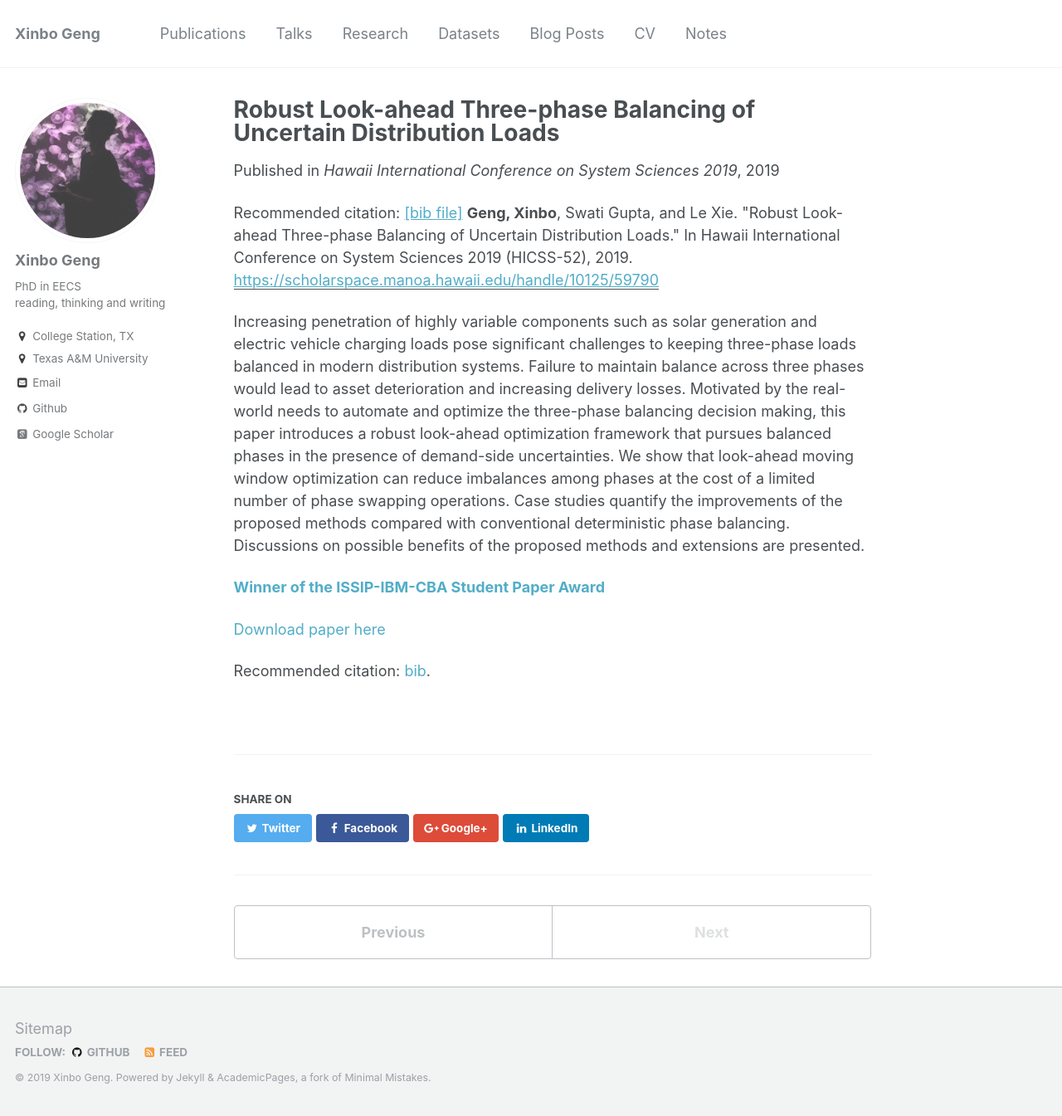
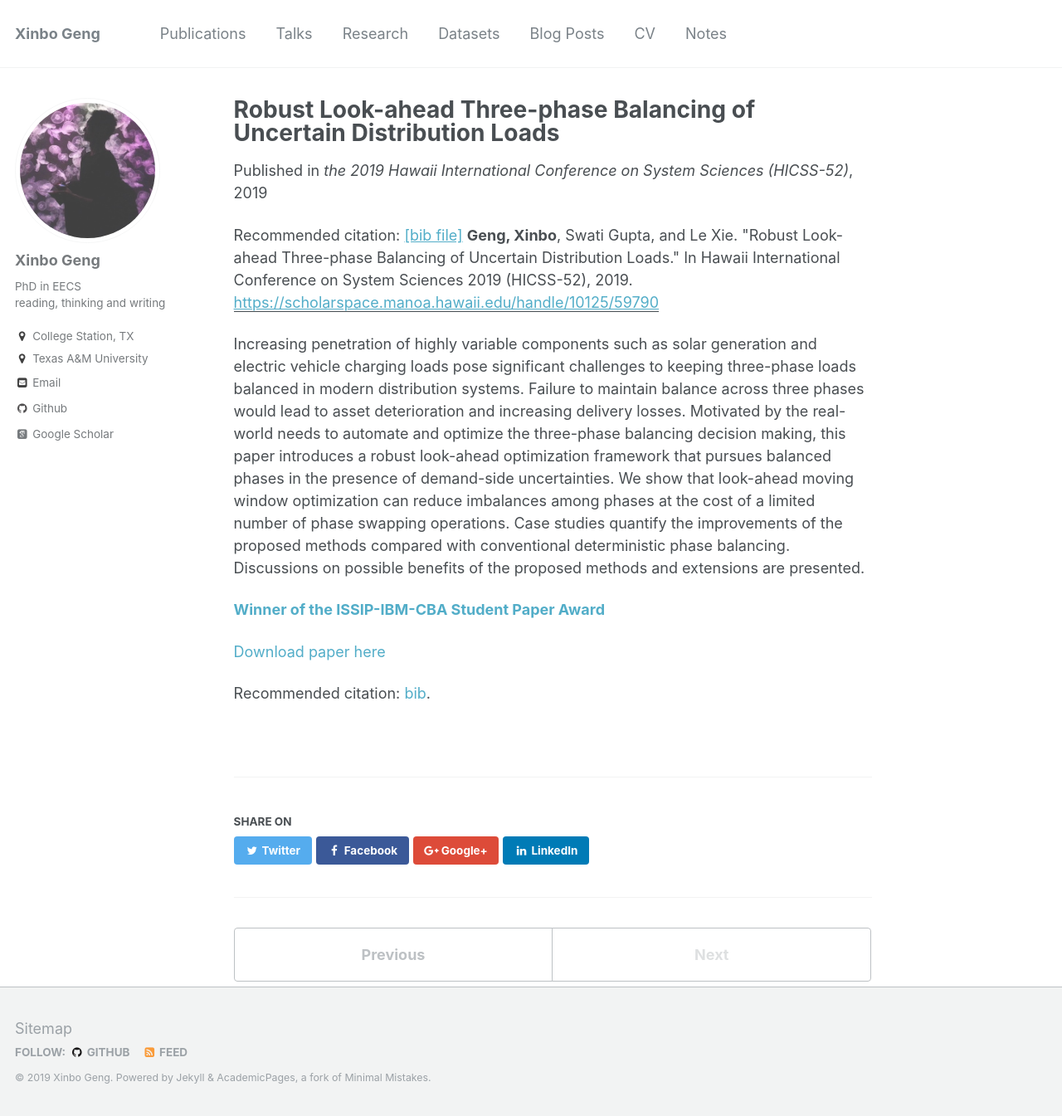
Before and after one commit to xb00dx/xb00dx.github.io, a Jekyll site: the page built from _publications/2019-01-RLAPB-HICSS.md, in a window 1280 px wide and 1345 px high. Shown: the whole window at 83% size. Built offline with Jekyll 4.4.1, drawn with Linux system fonts in a browser that asks for light colours; some web fonts are replaced.

```diff
--- a/_publications/2019-01-RLAPB-HICSS.md
+++ b/_publications/2019-01-RLAPB-HICSS.md
@@ -4,11 +4,10 @@ collection: publications
 permalink: /publication/2019-01-RLAPB-HICSS
 excerpt: 'Enhance the traditional phase balancing problem (in distribution systems) using robust optimization and look-ahead (MPC-like) operations.'
 date: 2019-01-08
-venue: 'Hawaii International Conference on System Sciences 2019'
+venue: 'the 2019 Hawaii International Conference on System Sciences (HICSS-52)'
 paperurl: 'https://scholarspace.manoa.hawaii.edu/handle/10125/59790'
 citation: '<a href = "http://xb00dx.github.io/files/2019-01-RLAPB-HICSS.bib">[bib file]</a> <b>Geng, Xinbo</b>, Swati Gupta, and Le Xie. "Robust Look-ahead Three-phase Balancing of Uncertain Distribution Loads." In Hawaii International Conference on System Sciences 2019 (HICSS-52), 2019.'
 ---
-
 
 Increasing penetration of highly variable components such as solar generation and electric vehicle charging loads pose significant challenges to keeping three-phase loads balanced in modern distribution systems. Failure to maintain balance across three phases would lead to asset deterioration and increasing delivery losses. Motivated by the real-world needs to automate and optimize the three-phase balancing decision making, this paper introduces a robust look-ahead optimization framework that pursues balanced phases in the presence of demand-side uncertainties. We show that look-ahead moving window optimization can reduce imbalances among phases at the cost of a limited number of phase swapping operations. Case studies quantify the improvements of the proposed methods compared with conventional deterministic phase balancing. Discussions on possible benefits of the proposed methods and extensions are presented.
 
```
Also changed, not shown: _publications/2018-08-ccORPD-PESGM.md (+1 -1 lines), _publications/2018-09-OPCDR-OCAM.md (+1 -1 lines).
